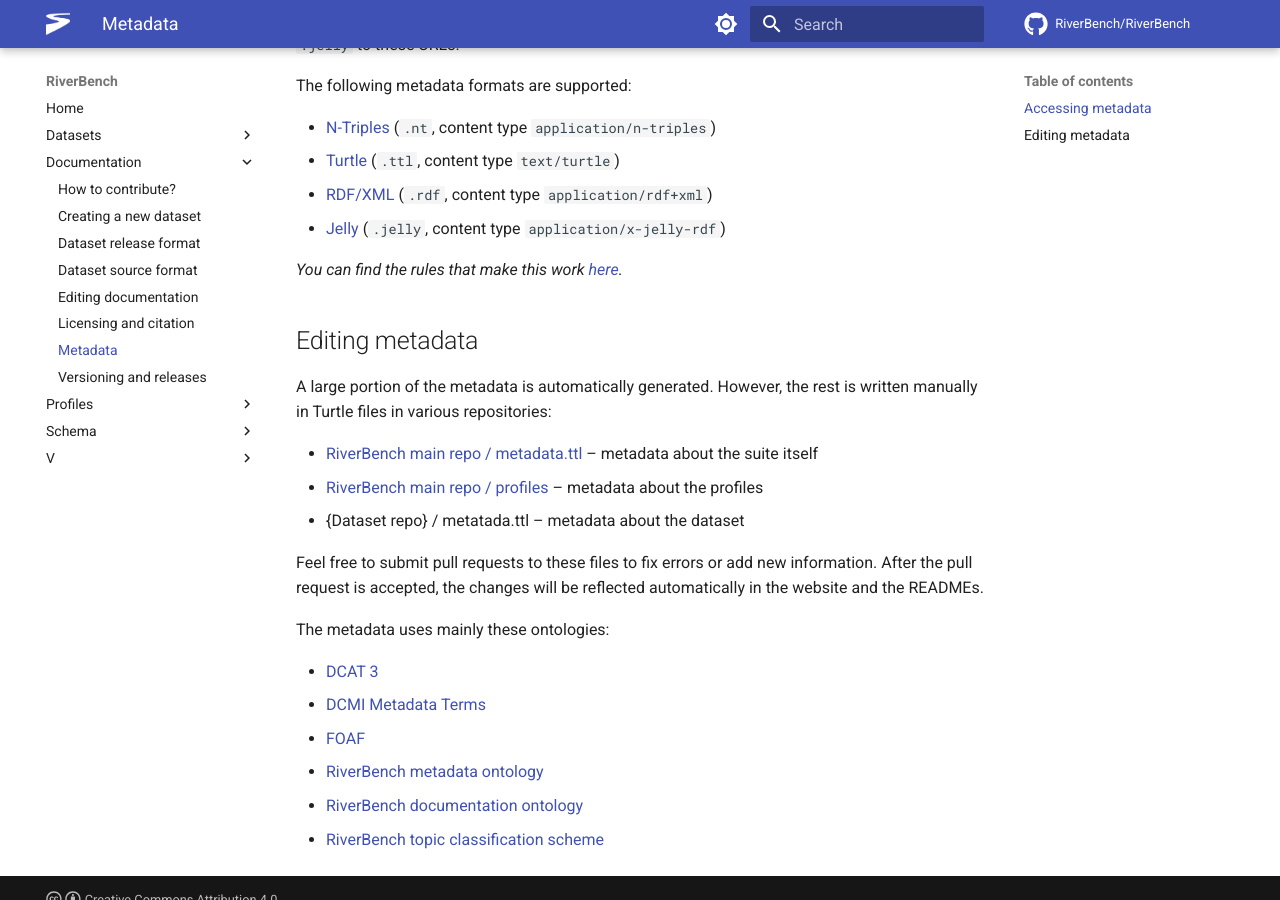
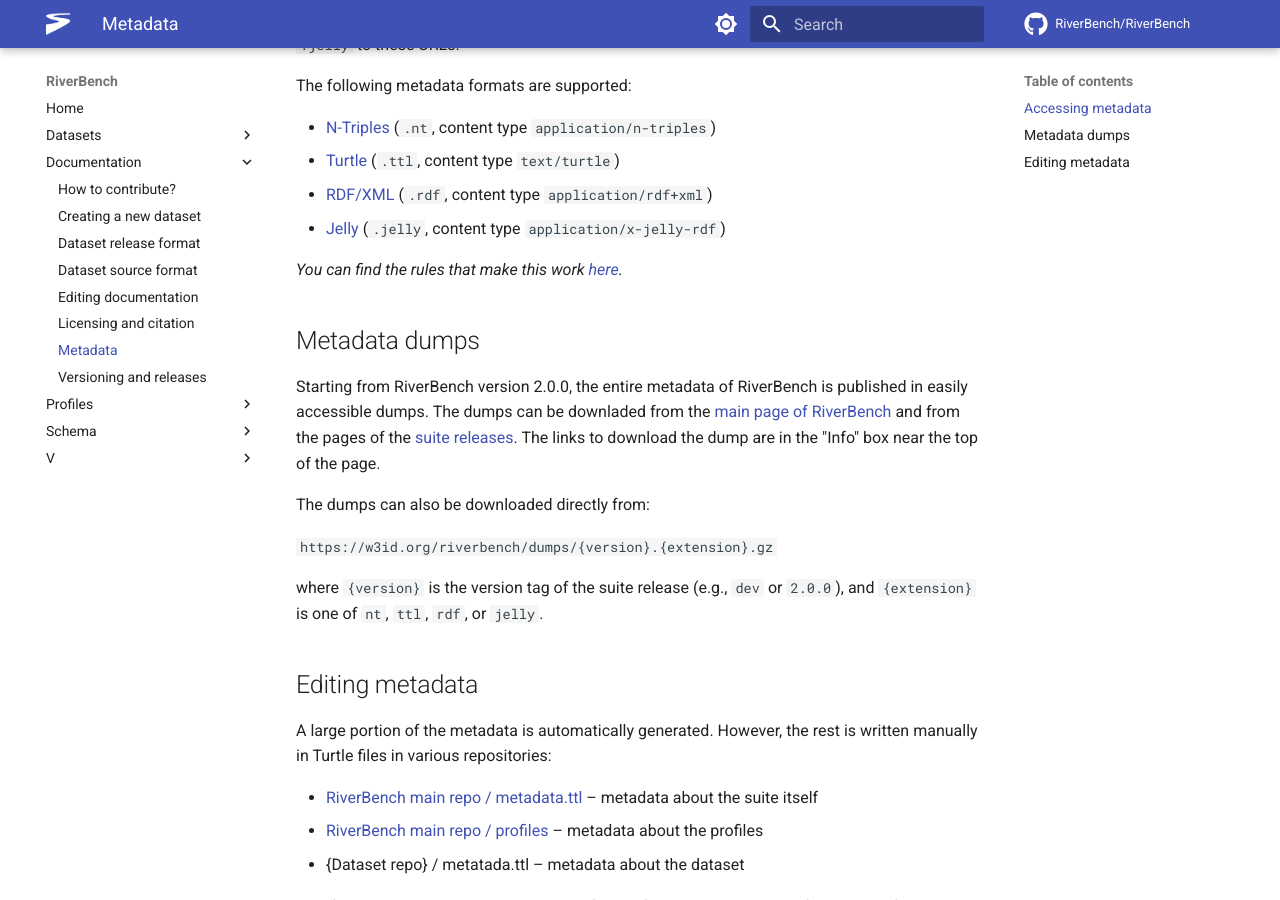
Before and after one commit to RiverBench/riverbench.github.io, an MkDocs documentation site: the page built from docs/documentation/metadata.md, in a window 1280 px wide and 900 px high, scrolled down 778 px. Built offline with MkDocs 1.6.1 and Material for MkDocs 9.7.7, drawn with Linux system fonts in a browser that asks for light colours; comment, search, counter and statistics services are not loaded.

Commit message:
Add docs on metadata dumps
Issue: https://github.com/RiverBench/RiverBench/issues/42

````diff
--- a/docs/documentation/metadata.md
+++ b/docs/documentation/metadata.md
@@ -28,6 +28,16 @@
 
 *You can find the rules that make this work [here](https://github.com/perma-id/w3id.org/tree/master/riverbench).*
 
+## Metadata dumps
+
+Starting from RiverBench version 2.0.0, the entire metadata of RiverBench is published in easily accessible dumps. The dumps can be downladed from the [main page of RiverBench](https://w3id.org/riverbench/) and from the pages of the [suite releases](https://w3id.org/riverbench/v). The links to download the dump are in the "Info" box near the top of the page.
+
+The dumps can also be downloaded directly from:
+
+```https://w3id.org/riverbench/dumps/{version}.{extension}.gz```
+
+where `{version}` is the version tag of the suite release (e.g., `dev` or `2.0.0`), and `{extension}` is one of `nt`, `ttl`, `rdf`, or `jelly`.
+
 ## Editing metadata
 
 A large portion of the metadata is automatically generated. However, the rest is written manually in Turtle files in various repositories:
````
